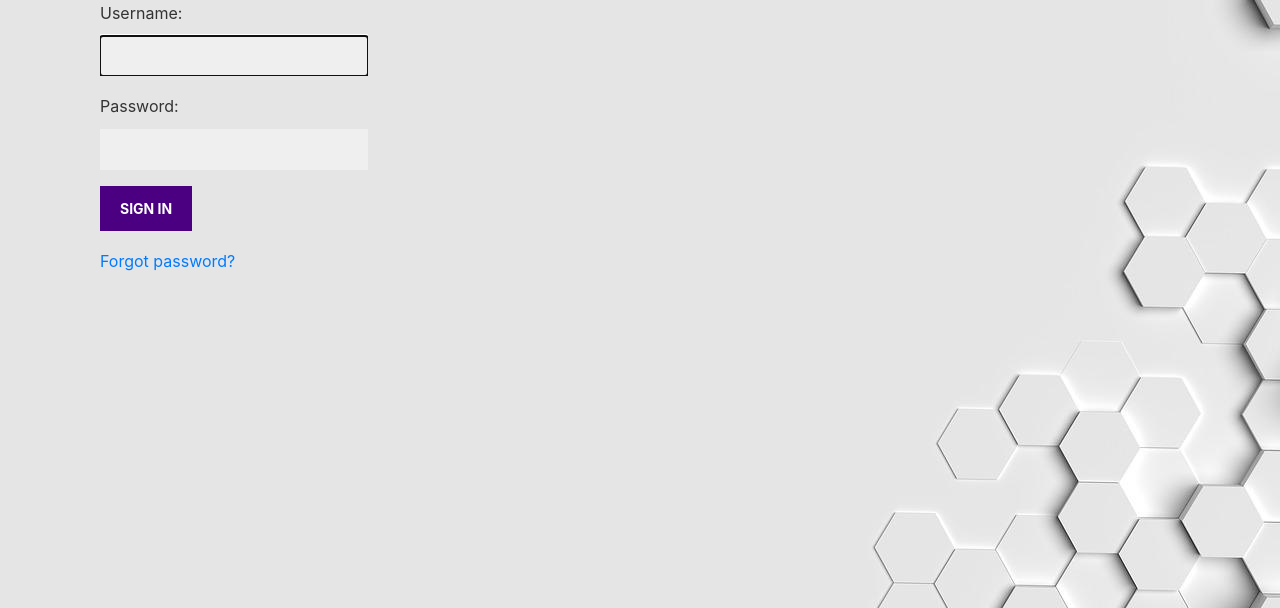
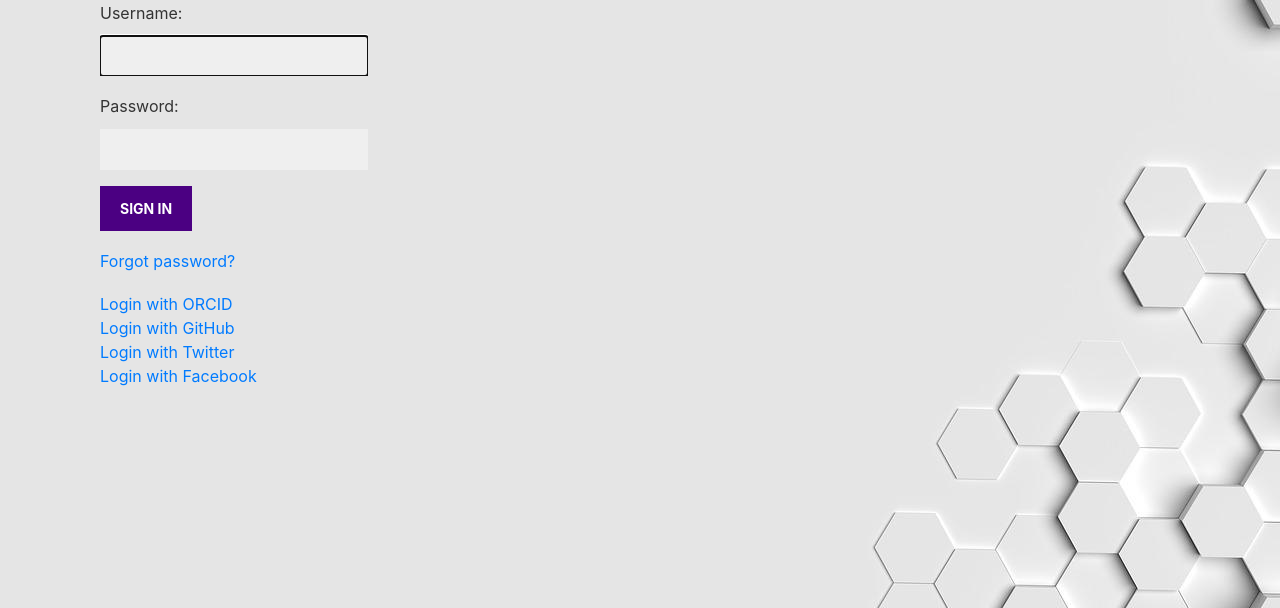
Before and after one commit to Shawson97/srcf, a Django app: page /account/login/ in a window 1280 px wide. Shown: the part 192-800 px from the top of the page. Run offline with Django 3.2, Linux system fonts and the light colour scheme; some libraries are stand-ins or nearby versions; some web fonts are replaced.

Commit message:
Add files via upload

```diff
--- a/account/templates/registration/login.html
+++ b/account/templates/registration/login.html
@@ -20,6 +20,10 @@
             <input type="hidden" name="next" value="{{ next }}" />
             <p><input type="submit" value="Sign in"></p>
             <p><a href={% url 'password_reset' %}>Forgot password?</a></p>
+            <a href="{% url 'social:begin' 'ORCID' %}">Login with ORCID</a><br>
+            <a href="{% url 'social:begin' 'github' %}">Login with GitHub</a><br>
+            <a href="{% url 'social:begin' 'twitter' %}">Login with Twitter</a><br>
+            <a href="{% url 'social:begin' 'facebook' %}">Login with Facebook</a>
 
 
         </form>
```
